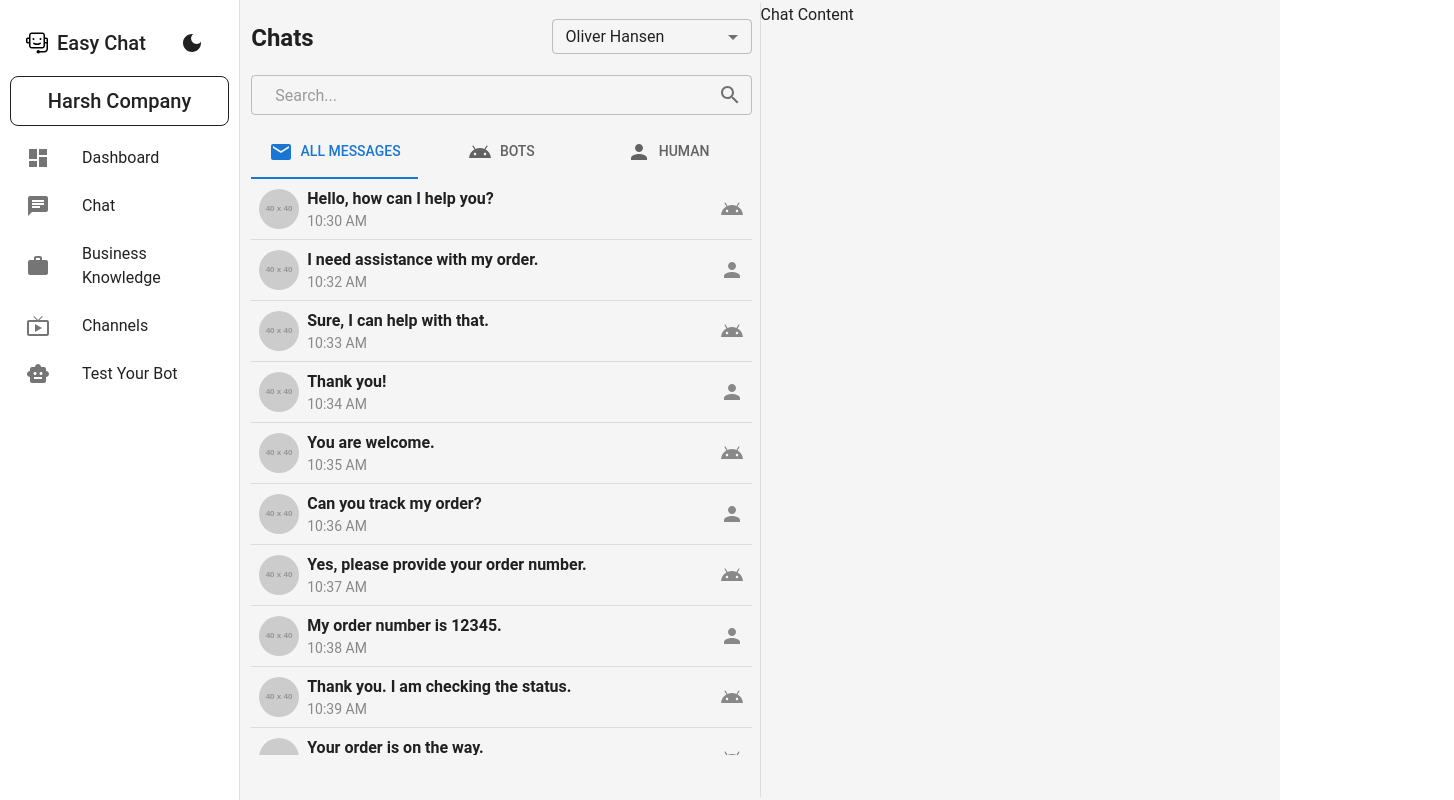
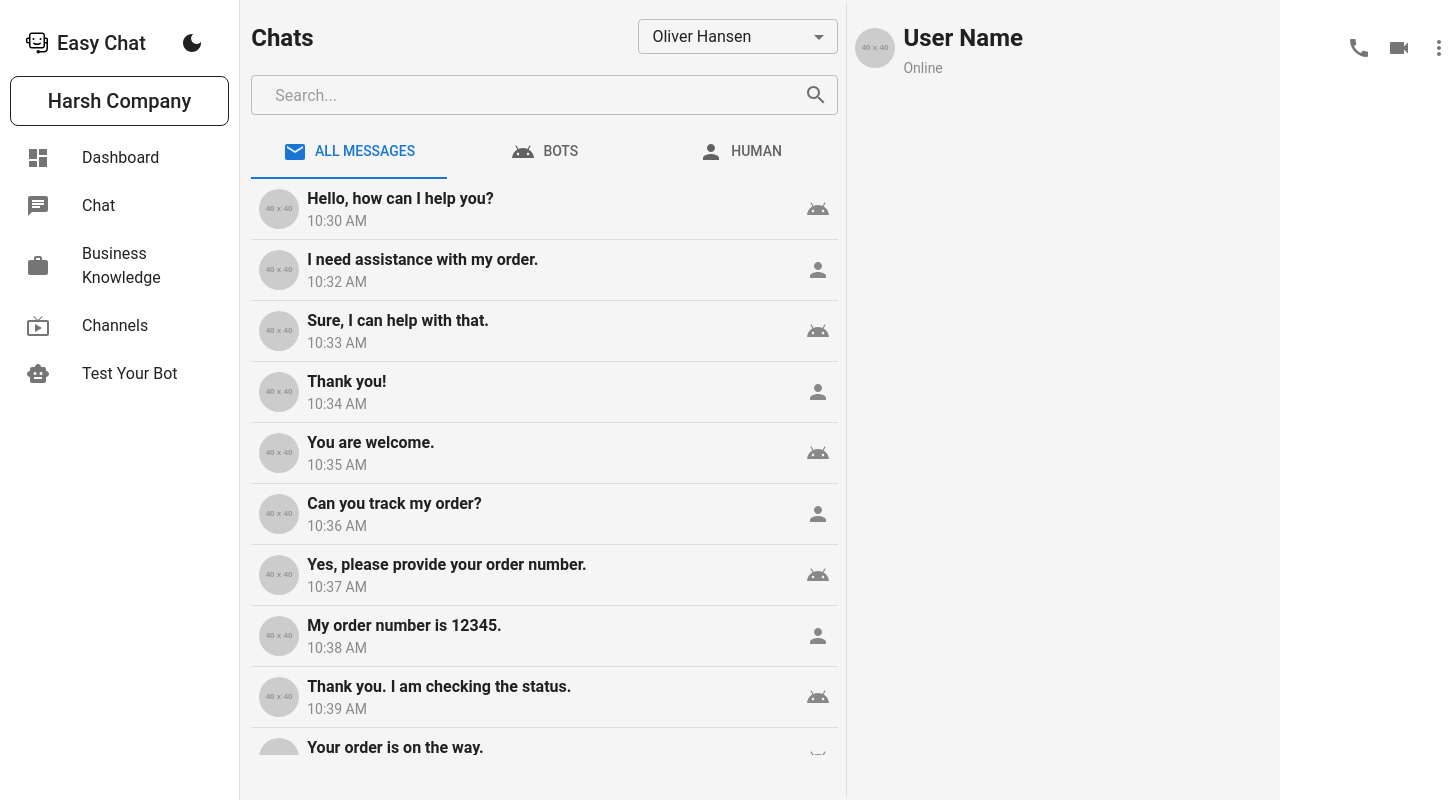
Before and after one commit to harsh17087/Easy-Chat, a React (Vite) app: page /chat in a window 1280 px wide. Shown: the whole page, 1454 px wide, since content can reach past the window. Built offline with nearby package versions, Linux system fonts and the light colour scheme.

Commit message:
saving progress

```diff
--- /dev/null
+++ b/src/features/Chat/ChatContent/ChatContainer.tsx
@@ -0,0 +1,7 @@
+import { Box } from '@mui/material';
+import './ChatContent.css';
+const ChatContainer = () => {
+  return <Box className='chat-container'>{/* Add your chat messages or other content here */}</Box>;
+};
+
+export default ChatContainer;
--- /dev/null
+++ b/src/features/Chat/ChatContent/ChatContent.css
@@ -0,0 +1,39 @@
+.chat-content-container {
+  display: flex;
+  flex-direction: column;
+  height: 100%;
+  margin: 1rem 0.5rem;
+  width: 100%;
+}
+
+.chat-top-section {
+  position: sticky;
+  top: 0;
+  z-index: 1;
+  display: flex;
+  justify-content: space-between;
+  align-items: center;
+}
+.chat-top-left {
+  display: flex;
+  align-items: center;
+}
+
+.chat-avatar {
+  width: 40px;
+  height: 40px;
+  margin-right: 0.5rem;
+}
+
+.chat-user-info {
+  display: flex;
+  flex-direction: column;
+}
+.chat-status {
+  color: #888;
+}
+
+.chat-top-right {
+  display: flex;
+  align-items: center;
+}
--- /dev/null
+++ b/src/features/Chat/ChatContent/ChatTopSection.tsx
@@ -0,0 +1,78 @@
+import React, { useState } from 'react';
+import { Avatar, Box, Typography, IconButton, Menu, MenuItem } from '@mui/material';
+import MoreVertIcon from '@mui/icons-material/MoreVert';
+import CallIcon from '@mui/icons-material/Call';
+import VideocamIcon from '@mui/icons-material/Videocam';
+import ArrowBackIcon from '@mui/icons-material/ArrowBack';
+import './ChatContent.css';
+import SearchBar from '../ChatSidebar/Searchbar';
+
+const ChatTopSection = () => {
+  const [anchorEl, setAnchorEl] = useState<null | HTMLElement>(null);
+  const [isSearch, setIsSearch] = useState(false);
+  const open = Boolean(anchorEl);
+
+  const handleClick = (event: React.MouseEvent<HTMLElement>) => {
+    setAnchorEl(event.currentTarget);
+  };
+
+  const handleClose = () => {
+    setAnchorEl(null);
+  };
+
+  const handleSearchClick = () => {
+    setIsSearch(true);
+    handleClose();
+  };
+
+  const handleSearchClose = () => {
+    setIsSearch(false);
+  };
+
+  return (
+    <div className='chat-top-section'>
+      {isSearch ? (
+        <Box className='chat-top-left'>
+          <IconButton onClick={handleSearchClose}>
+            <ArrowBackIcon />
+          </IconButton>
+          <SearchBar />
+        </Box>
+      ) : (
+        <>
+          <Box className='chat-top-left'>
+            <Avatar src='https://via.placeholder.com/40' alt='User Image' className='chat-avatar' />
+            <Box className='chat-user-info'>
+              <Typography variant='h6' style={{ fontWeight: 'bold', fontSize: '1.5rem' }}>
+                User Name
+              </Typography>
+              <Typography variant='body2' className='chat-status'>
+                Online
+              </Typography>
+            </Box>
+          </Box>
+          <Box className='chat-top-right'>
+            <IconButton>
+              <CallIcon />
+            </IconButton>
+            <IconButton>
+              <VideocamIcon />
+            </IconButton>
+            <IconButton onClick={handleClick}>
+              <MoreVertIcon />
+            </IconButton>
+            <Menu anchorEl={anchorEl} open={open} onClose={handleClose}>
+              <MenuItem onClick={handleSearchClick}>Search</MenuItem>
+              <MenuItem onClick={handleClose}>Block</MenuItem>
+              <MenuItem onClick={handleClose}>Report</MenuItem>
+              <MenuItem onClick={handleClose}>Wallpaper</MenuItem>
+              <MenuItem onClick={handleClose}>Mute</MenuItem>
+            </Menu>
+          </Box>
+        </>
+      )}
+    </div>
+  );
+};
+
+export default ChatTopSection;
--- a/src/features/Chat/ChatContent/index.tsx
+++ b/src/features/Chat/ChatContent/index.tsx
@@ -1,4 +1,14 @@
+import ChatContainer from './ChatContainer';
+import ChatTopSection from './ChatTopSection';
+import './ChatContent.css';
+
 const ChatContent = () => {
-  return <div>Chat Content</div>;
+  return (
+    <div className='chat-content-container'>
+      <ChatTopSection />
+      <ChatContainer />
+    </div>
+  );
 };
+
 export default ChatContent;
```
Also changed, not shown: src/features/Chat/ChatContent/ChatHistory.tsx (deleted).
